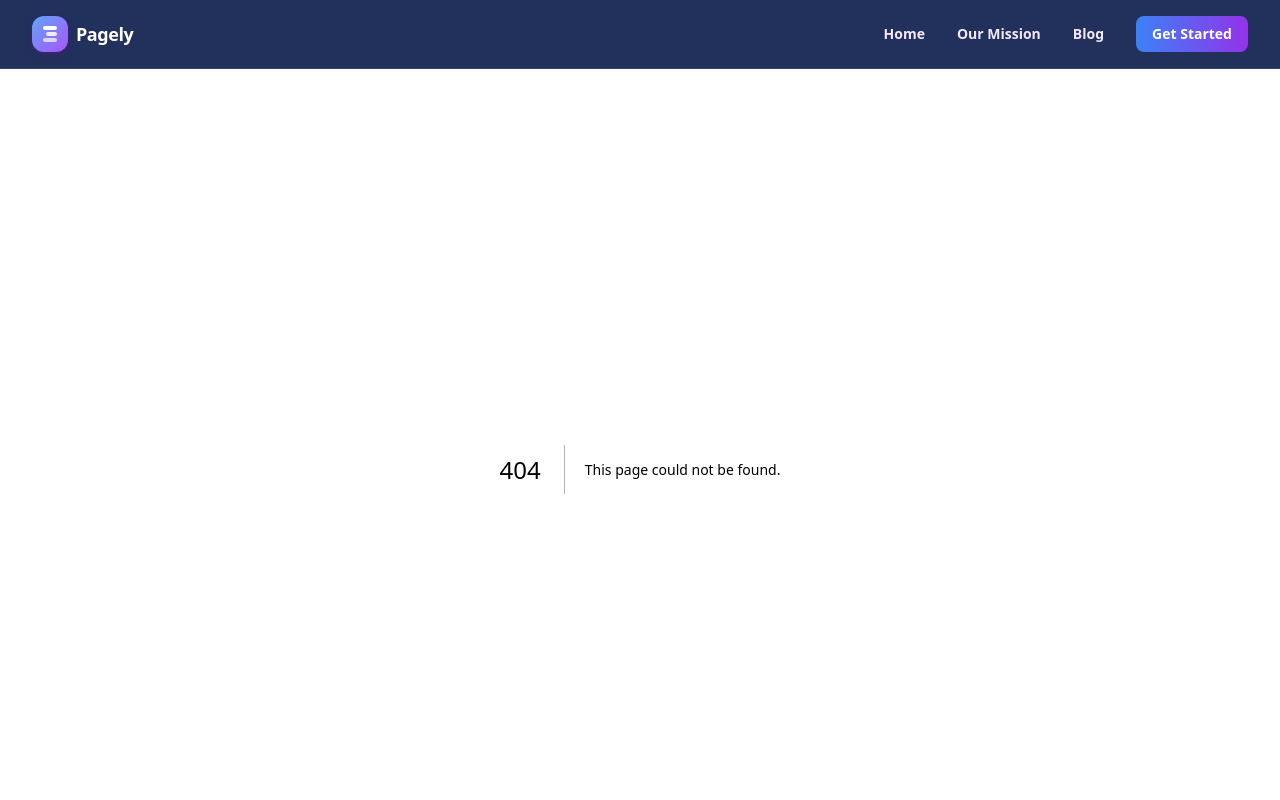
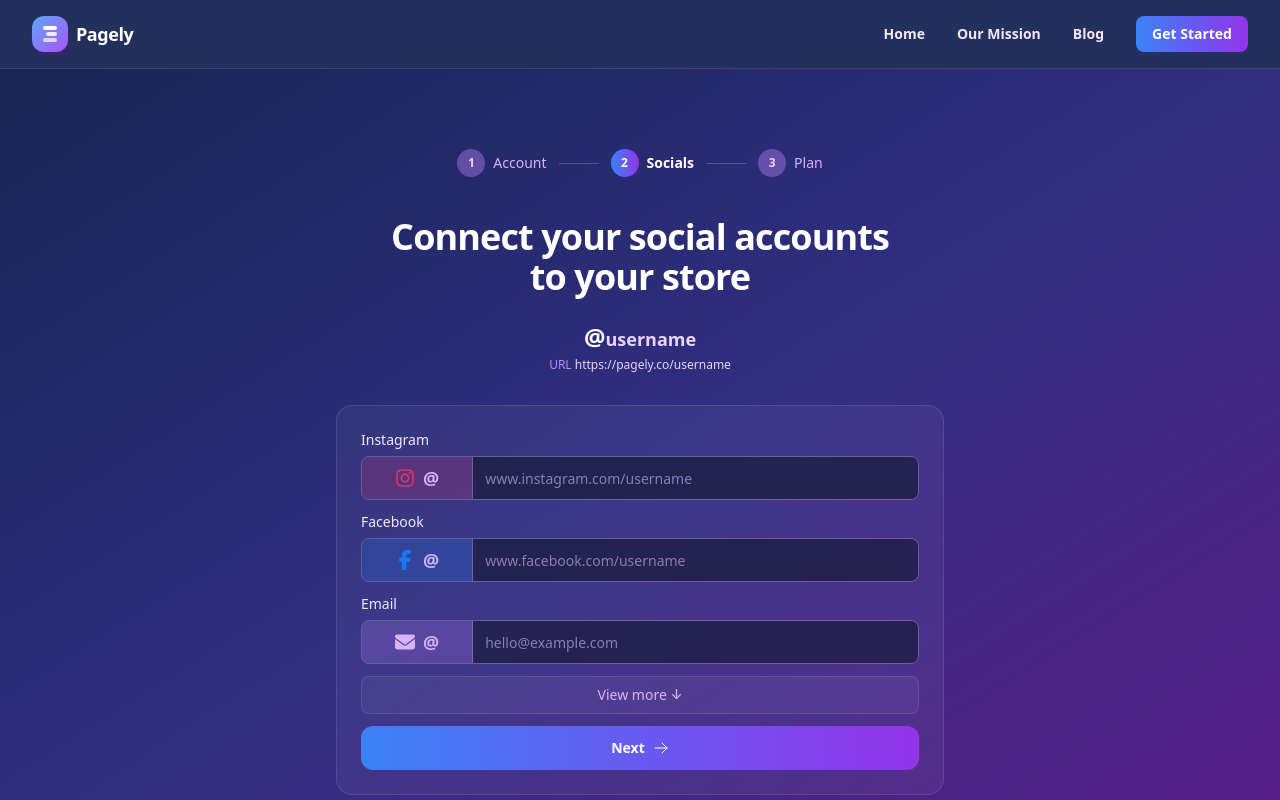
Before and after one commit to imevanc/pagely, a Next.js app: page /socials in a window 1280 px wide. Before the commit this address had no page. Shown: the top 800 px of the page. Built offline with nearby package versions, Linux system fonts and the light colour scheme.

Commit message:
feat: add socials (#16)

```diff
--- a/src/app/register/page.tsx
+++ b/src/app/register/page.tsx
@@ -39,7 +39,7 @@
 
   const onSubmit = (data: RegisterFormValues) => {
     console.log({ ...data, countryCode });
-    router.push("/subscribe");
+    router.push(`/socials?username=${encodeURIComponent(data.username)}`);
   };
 
   return (
@@ -57,6 +57,13 @@
           <div className="flex items-center gap-2">
             <div className="flex h-7 w-7 items-center justify-center rounded-full bg-purple-400/40 text-xs font-bold text-purple-200">
               2
+            </div>
+            <span className="text-sm text-purple-300">Socials</span>
+          </div>
+          <div className="h-px w-10 bg-white/20" />
+          <div className="flex items-center gap-2">
+            <div className="flex h-7 w-7 items-center justify-center rounded-full bg-purple-400/40 text-xs font-bold text-purple-200">
+              3
             </div>
             <span className="text-sm text-purple-300">Plan</span>
           </div>
--- /dev/null
+++ b/src/app/socials/page.tsx
@@ -0,0 +1,267 @@
+"use client";
+
+import { useState } from "react";
+import { useRouter, useSearchParams } from "next/navigation";
+import type { NextPage } from "next/types";
+import { useForm } from "react-hook-form";
+import {
+  FaInstagram,
+  FaLinkedinIn,
+  FaEnvelope,
+  FaFacebookF,
+  FaYoutube,
+  FaXTwitter,
+  FaSpotify,
+  FaSnapchat,
+  FaDiscord,
+  FaPinterestP,
+} from "react-icons/fa6";
+import { ArrowRightIcon } from "@heroicons/react/24/outline";
+
+type SocialsFormValues = {
+  instagram: string;
+  facebook: string;
+  email: string;
+  linkedin: string;
+  youtube: string;
+  x: string;
+  spotify: string;
+  snapchat: string;
+  discord: string;
+  pinterest: string;
+};
+
+const defaultSocials = [
+  {
+    key: "instagram" as const,
+    label: "Instagram",
+    icon: FaInstagram,
+    placeholder: "www.instagram.com/username",
+    color: "text-[#E1306C]",
+    bg: "bg-[#E1306C]/20",
+  },
+  {
+    key: "facebook" as const,
+    label: "Facebook",
+    icon: FaFacebookF,
+    placeholder: "www.facebook.com/username",
+    color: "text-[#1877F2]",
+    bg: "bg-[#1877F2]/20",
+  },
+  {
+    key: "email" as const,
+    label: "Email",
+    icon: FaEnvelope,
+    placeholder: "hello@example.com",
+    color: "text-purple-300",
+    bg: "bg-purple-400/20",
+  },
+];
+
+const extraSocials = [
+  {
+    key: "linkedin" as const,
+    label: "LinkedIn",
+    icon: FaLinkedinIn,
+    placeholder: "www.linkedin.com/in/username",
+    color: "text-[#0A66C2]",
+    bg: "bg-[#0A66C2]/20",
+  },
+  {
+    key: "youtube" as const,
+    label: "YouTube",
+    icon: FaYoutube,
+    placeholder: "www.youtube.com/@username",
+    color: "text-[#FF0000]",
+    bg: "bg-[#FF0000]/20",
+  },
+  {
+    key: "x" as const,
+    label: "X",
+    icon: FaXTwitter,
+    placeholder: "www.x.com/username",
+    color: "text-white",
+    bg: "bg-white/10",
+  },
+  {
+    key: "spotify" as const,
+    label: "Spotify",
+    icon: FaSpotify,
+    placeholder: "open.spotify.com/artist/username",
+    color: "text-[#1DB954]",
+    bg: "bg-[#1DB954]/20",
+  },
+  {
+    key: "snapchat" as const,
+    label: "Snapchat",
+    icon: FaSnapchat,
+    placeholder: "www.snapchat.com/add/username",
+    color: "text-[#FFFC00]",
+    bg: "bg-[#FFFC00]/10",
+  },
+  {
+    key: "discord" as const,
+    label: "Discord",
+    icon: FaDiscord,
+    placeholder: "discord.gg/invite",
+    color: "text-[#5865F2]",
+    bg: "bg-[#5865F2]/20",
+  },
+  {
+    key: "pinterest" as const,
+    label: "Pinterest",
+    icon: FaPinterestP,
+    placeholder: "www.pinterest.com/username",
+    color: "text-[#E60023]",
+    bg: "bg-[#E60023]/20",
+  },
+];
+
+const SocialsPage: NextPage = () => {
+  const router = useRouter();
+  const searchParams = useSearchParams();
+  const username = searchParams.get("username") || "username";
+  const [showMore, setShowMore] = useState(false);
+
+  const {
+    register,
+    handleSubmit,
+    setError,
+    clearErrors,
+    formState: { errors },
+  } = useForm<SocialsFormValues & { root: never }>({
+    mode: "onSubmit",
+  });
+
+  const onSubmit = (data: SocialsFormValues) => {
+    const keys = Object.keys(data) as (keyof SocialsFormValues)[];
+    const hasAtLeastOne = keys.some((k) => data[k]?.trim());
+    if (!hasAtLeastOne) {
+      setError(
+        "root" as never,
+        {
+          type: "manual",
+          message: "Please add at least one social link to continue.",
+        } as never,
+      );
+      return;
+    }
+    clearErrors();
+    router.push("/subscribe");
+  };
+
+  const allSocials = showMore
+    ? [...defaultSocials, ...extraSocials]
+    : defaultSocials;
+
+  return (
+    <div className="min-h-screen bg-gradient-to-br from-blue-950 via-indigo-900 to-purple-900 text-white">
+      <main className="mx-auto flex w-full max-w-2xl flex-col px-6 py-20 lg:px-8">
+        {/* Stepper */}
+        <div className="mb-10 flex items-center justify-center gap-3">
+          <div className="flex items-center gap-2">
+            <div className="flex h-7 w-7 items-center justify-center rounded-full bg-purple-400/40 text-xs font-bold text-purple-200">
+              1
+            </div>
+            <span className="text-sm text-purple-300">Account</span>
+          </div>
+          <div className="h-px w-10 bg-white/20" />
+          <div className="flex items-center gap-2">
+            <div className="flex h-7 w-7 items-center justify-center rounded-full bg-gradient-to-r from-blue-500 to-purple-600 text-xs font-bold text-white">
+              2
+            </div>
+            <span className="text-sm font-semibold text-white">Socials</span>
+          </div>
+          <div className="h-px w-10 bg-white/20" />
+          <div className="flex items-center gap-2">
+            <div className="flex h-7 w-7 items-center justify-center rounded-full bg-purple-400/40 text-xs font-bold text-purple-200">
+              3
+            </div>
+            <span className="text-sm text-purple-300">Plan</span>
+          </div>
+        </div>
+
+        {/* Heading */}
+        <h1 className="text-center text-3xl font-bold tracking-tight sm:text-4xl">
+          Connect your social accounts
+          <br />
+          to your store
+        </h1>
+
+        {/* Store URL preview */}
+        <div className="mt-6 flex flex-col items-center gap-1">
+          <p className="text-lg font-bold text-purple-200">
+            <span className="text-2xl font-extrabold text-white">@</span>
+            {username}
+          </p>
+          <p className="text-xs text-purple-400">
+            URL&nbsp;
+            <span className="text-purple-200">
+              https://pagely.co/{username}
+            </span>
+          </p>
+        </div>
+
+        <form
+          onSubmit={handleSubmit(onSubmit)}
+          className="mt-8 space-y-3 rounded-2xl border border-white/10 bg-white/5 p-6"
+        >
+          {allSocials.map(
+            ({ key, label, icon: Icon, placeholder, color, bg }) => (
+              <div key={key}>
+                <label className="mb-1.5 block text-sm font-medium text-purple-100">
+                  {label}
+                </label>
+                <div className="flex h-11 overflow-hidden rounded-lg border border-white/20 focus-within:border-purple-400">
+                  {/* Icon box — 1/5 width */}
+                  <div
+                    className={`flex w-1/5 min-w-[3.5rem] shrink-0 items-center justify-center gap-2 ${bg} border-r border-white/20`}
+                  >
+                    <Icon className={`h-5 w-5 ${color}`} />
+                    <span className="text-lg font-extrabold text-purple-300">
+                      @
+                    </span>
+                  </div>
+                  {/* Input — 4/5 width */}
+                  <input
+                    type="text"
+                    placeholder={placeholder}
+                    {...register(key)}
+                    className="h-full w-4/5 bg-slate-900/60 px-3 text-sm text-white placeholder:text-purple-300/60 focus:outline-none"
+                  />
+                </div>
+              </div>
+            ),
+          )}
+
+          {!showMore && (
+            <button
+              type="button"
+              onClick={() => setShowMore(true)}
+              className="mt-1 w-full rounded-lg border border-white/10 bg-white/5 py-2 text-sm font-medium text-purple-300 transition hover:bg-white/10 hover:text-white"
+            >
+              View more ↓
+            </button>
+          )}
+
+          {(errors as Record<string, { message?: string }>)["root"]
+            ?.message && (
+            <p className="text-center text-xs text-red-400">
+              {(errors as Record<string, { message?: string }>)["root"].message}
+            </p>
+          )}
+
+          <button
+            type="submit"
+            className="mt-2 flex w-full items-center justify-center gap-2 rounded-xl bg-gradient-to-r from-blue-500 to-purple-600 px-5 py-3 text-sm font-semibold text-white transition hover:from-blue-400 hover:to-purple-500"
+          >
+            Next
+            <ArrowRightIcon className="h-4 w-4" />
+          </button>
+        </form>
+      </main>
+    </div>
+  );
+};
+
+export default SocialsPage;
--- a/src/app/subscribe/page.tsx
+++ b/src/app/subscribe/page.tsx
@@ -37,8 +37,15 @@
           </div>
           <div className="h-px w-10 bg-white/20" />
           <div className="flex items-center gap-2">
+            <div className="flex h-7 w-7 items-center justify-center rounded-full bg-purple-400/40 text-xs font-bold text-purple-200">
+              2
+            </div>
+            <span className="text-sm text-purple-300">Socials</span>
+          </div>
+          <div className="h-px w-10 bg-white/20" />
+          <div className="flex items-center gap-2">
             <div className="flex h-7 w-7 items-center justify-center rounded-full bg-gradient-to-r from-blue-500 to-purple-600 text-xs font-bold text-white">
-              2
+              3
             </div>
             <span className="text-sm font-semibold text-white">Plan</span>
           </div>
```
Also changed, not shown: 1 other file (tests, documents, lock files or other folders).
